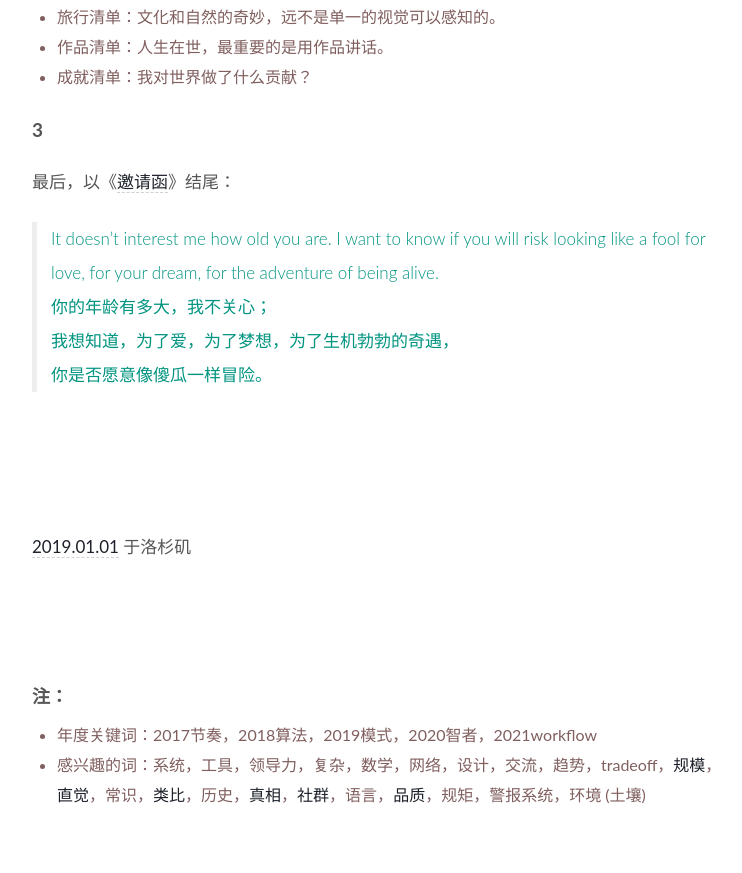
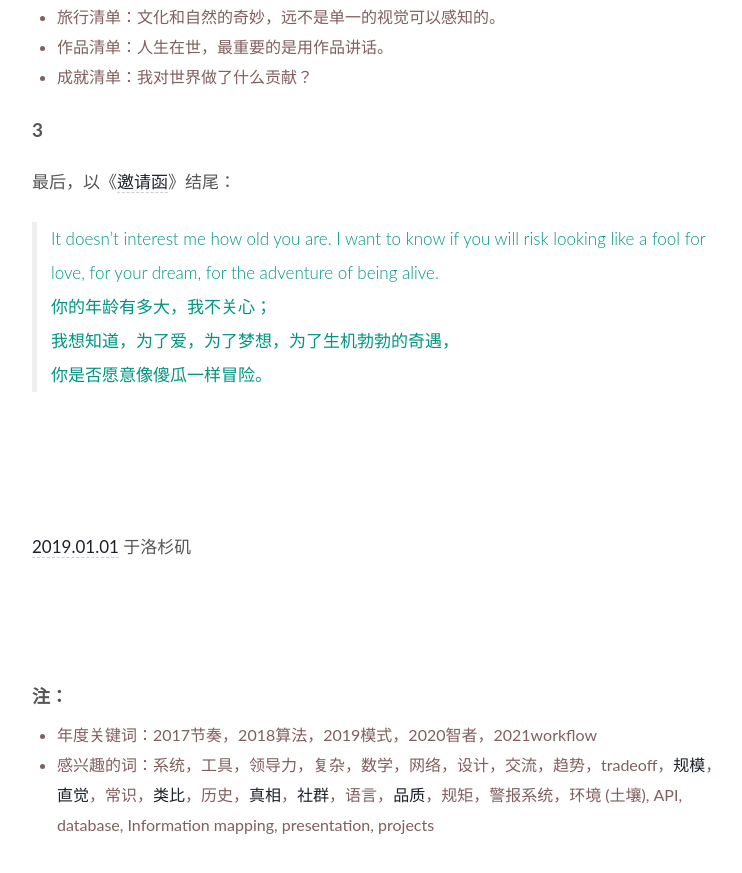
Before and after one commit to WillWang-X/willwang-x.github.io, a Jekyll site: the page built from _posts/blogs/2019-01-01-life-README.md, in a window 1280 px wide and 900 px high, scrolled down 4972 px. Shown: the top 873 px of the window, without its empty margins (258-1000 px from the left). Built offline with Jekyll 4.4.1, drawn with Linux system fonts in a browser that asks for light colours.

Commit message:
Update key words

```diff
--- a/_posts/blogs/2019-01-01-life-README.md
+++ b/_posts/blogs/2019-01-01-life-README.md
@@ -184,4 +184,4 @@
 ### 注：
 
 - 年度关键词：2017节奏，2018算法，2019模式，2020智者，2021workflow
-- 感兴趣的词：系统，工具，领导力，复杂，数学，网络，设计，交流，趋势，tradeoff，[规模](https://book.douban.com/subject/30244461/)，[直觉](https://book.douban.com/subject/30340107/)，常识，[类比](https://book.douban.com/subject/30383926/)，历史，[真相](https://book.douban.com/subject/33387422/)，[社群](https://workflowy.com/s/public/rc0YTBuDYAcI3TA9)，语言，[品质](https://www.viacharacter.org/character-strengths)，规矩，警报系统，环境 (土壤)
+- 感兴趣的词：系统，工具，领导力，复杂，数学，网络，设计，交流，趋势，tradeoff，[规模](https://book.douban.com/subject/30244461/)，[直觉](https://book.douban.com/subject/30340107/)，常识，[类比](https://book.douban.com/subject/30383926/)，历史，[真相](https://book.douban.com/subject/33387422/)，[社群](https://workflowy.com/s/public/rc0YTBuDYAcI3TA9)，语言，[品质](https://www.viacharacter.org/character-strengths)，规矩，警报系统，环境 (土壤), API, database, Information mapping, presentation, projects
```
Also changed, not shown: 1 other file.
